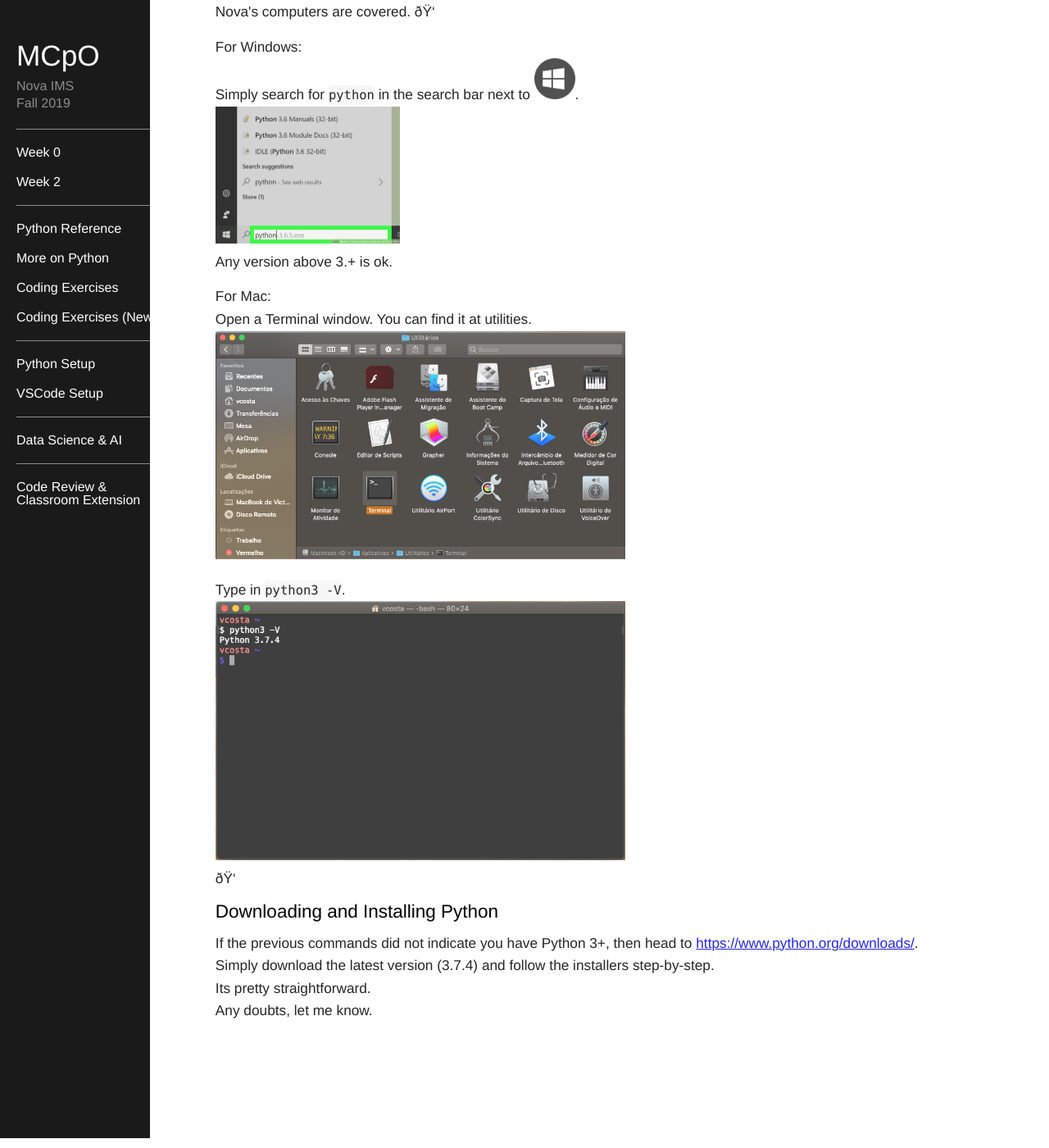
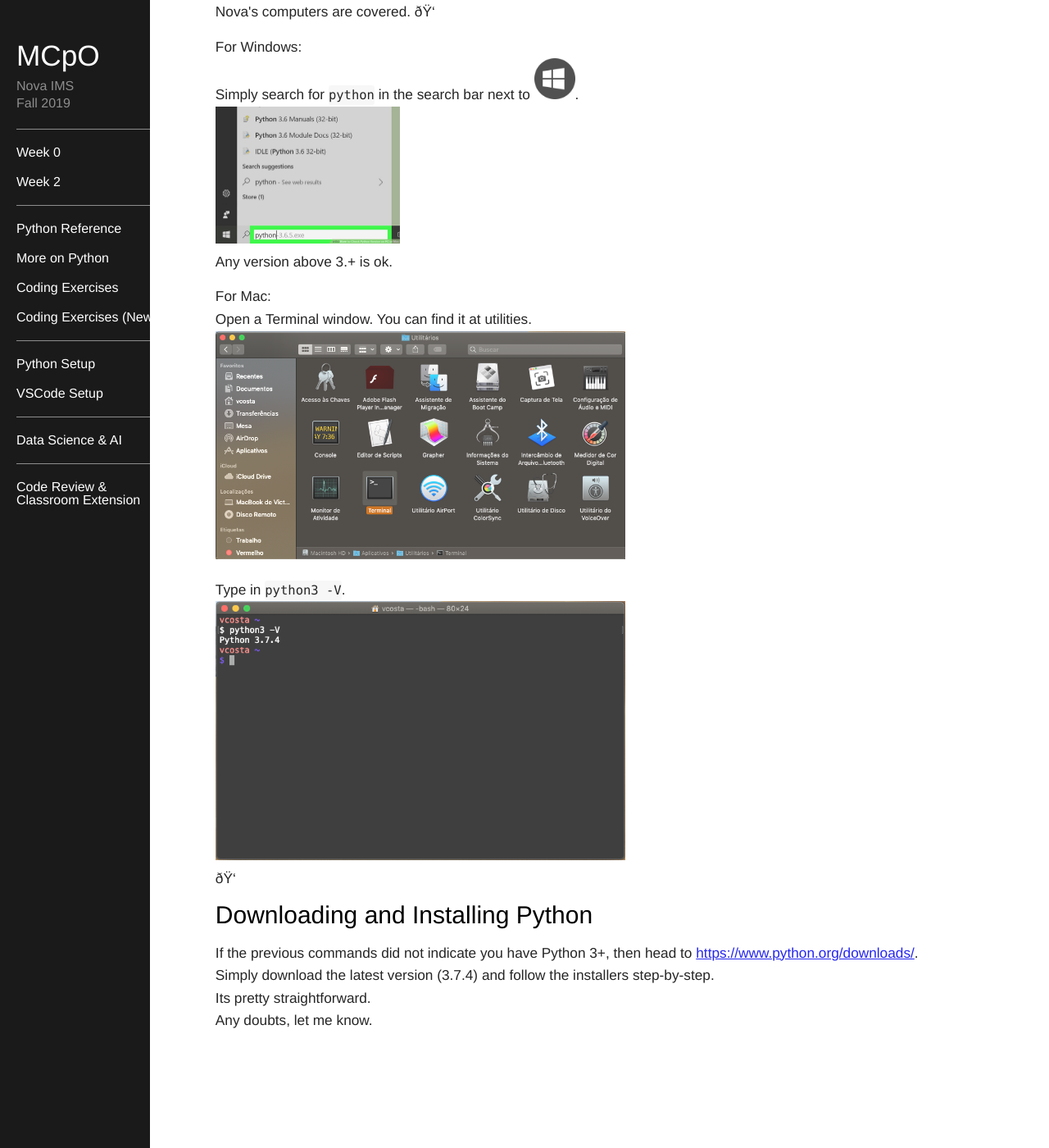
Before and after one commit to mcpo19/mcpo19_backup, a Jekyll site: the page built from python-setup/index.html, in a window 1280 px wide and 1400 px high, scrolled down 173 px. Shown: the whole window at 82% size. Built offline with Jekyll 4.4.1, drawn with Linux system fonts in a browser that asks for light colours.

Commit message:
Update main.css

```diff
--- a/css/main.css
+++ b/css/main.css
@@ -183,8 +183,12 @@ body .container #titlearea h2 {
 }
 
 body .container #contentarea h2 {
-	font-size: 1.5em;
+	font-size: 2em;
 	margin-bottom: 0.6em;
+}
+
+body .container #contentarea h4 {
+	font-weight: 600;
 }
 
 body .container #contentarea hr {
```
